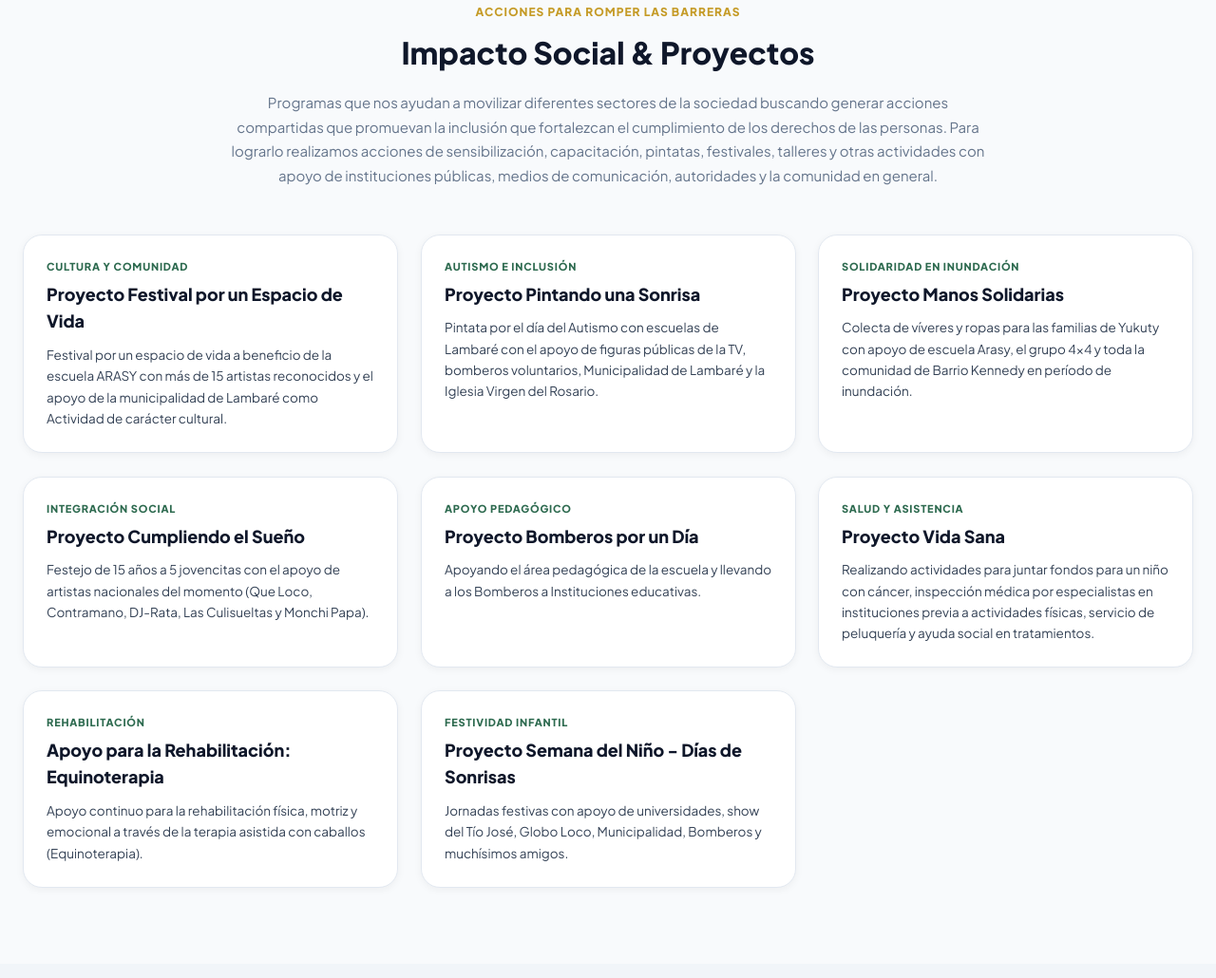
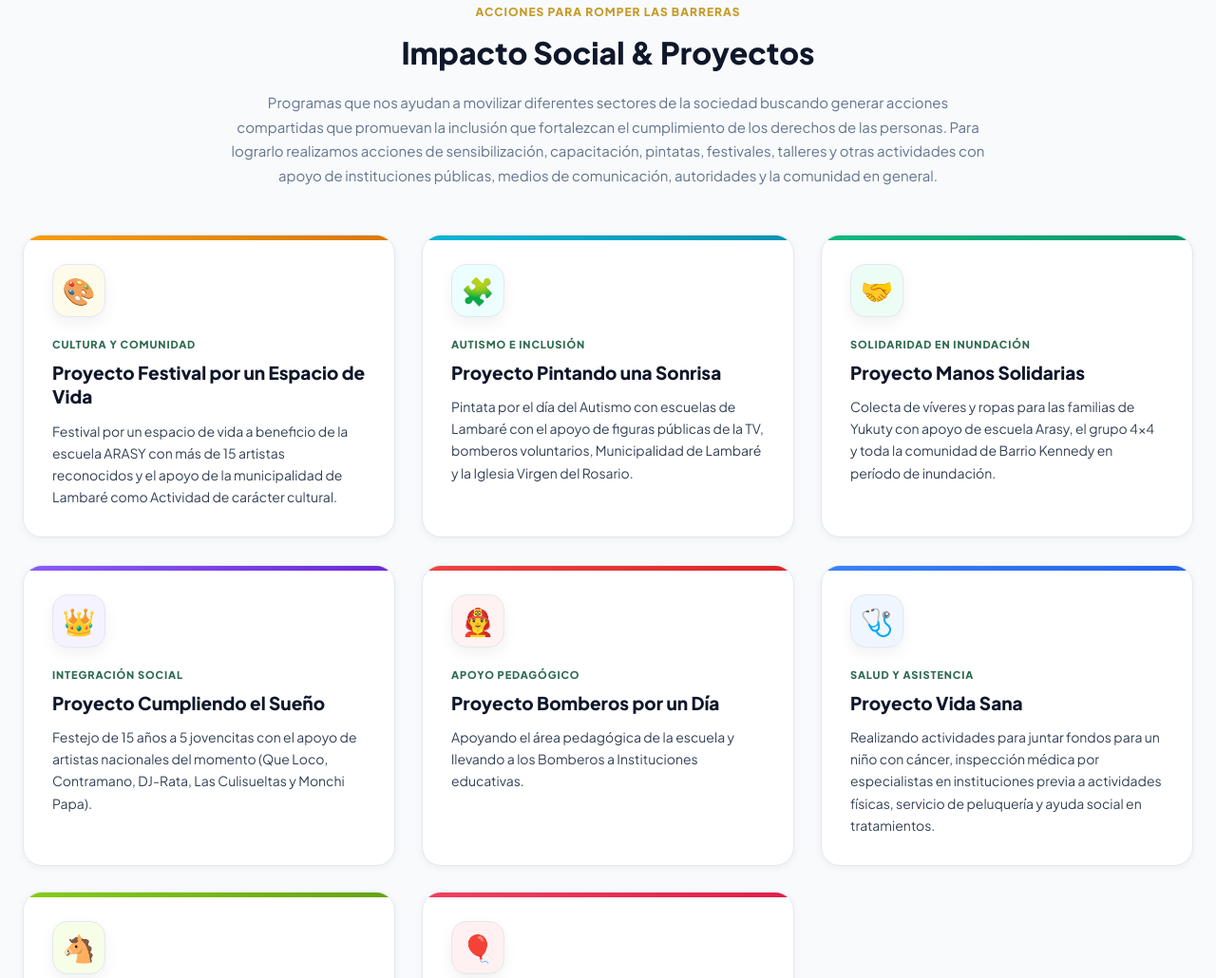
Before and after one commit to wmlumen/Fundaci-n-Espacio-de-Vida, a plain HTML site: page FORMULARIOS/PRESENTACION_INSTITUCIONAL.html in a window 1280 px wide. Shown: the part 2864-3894 px from the top of the page at 95% size. Drawn offline with Linux system fonts and the light colour scheme.

Commit message:
Mejorar CSS de proyectos asignando íconos 3D temáticos, franjas de color y efectos de elevación hover

```diff
--- a/FORMULARIOS/PRESENTACION_INSTITUCIONAL.html
+++ b/FORMULARIOS/PRESENTACION_INSTITUCIONAL.html
@@ -99,13 +99,17 @@
         .feature-list { list-style: none; margin-top: 16px; }
         .feature-list li { position: relative; padding-left: 26px; margin-bottom: 14px; font-size: 14px; color: var(--text-body); line-height: 1.6; }
         .feature-list li::before { content: '✓'; position: absolute; left: 0; top: 0; color: var(--primary); font-weight: 900; }
-        .projects-grid { display: grid; grid-template-columns: repeat(3, 1fr); gap: 24px; }
-        .project-card { background: var(--bg-card); border: 1px solid var(--border-color); border-radius: var(--radius-lg); overflow: hidden; box-shadow: var(--shadow-sm); transition: transform 0.4s cubic-bezier(0.16, 1, 0.3, 1); }
-        .project-card:hover { transform: translateY(-6px); }
-        .project-content { padding: 24px; }
-        .project-tag { font-size: 11px; font-weight: 800; color: var(--primary); text-transform: uppercase; letter-spacing: 0.8px; display: block; margin-bottom: 6px; }
-        .project-title { font-size: 18px; font-weight: 800; color: var(--text-heading); margin-bottom: 10px; }
-        .project-desc { font-size: 13.5px; color: var(--text-body); line-height: 1.65; }
+        /* Modern Projects Grid & Attractive Card Styling */
+        .projects-grid { display: grid; grid-template-columns: repeat(3, 1fr); gap: 28px; }
+        .project-card { background: var(--bg-card); border: 1px solid var(--border-color); border-radius: var(--radius-lg); overflow: hidden; box-shadow: var(--shadow-sm); transition: transform 0.4s cubic-bezier(0.16, 1, 0.3, 1), box-shadow 0.4s cubic-bezier(0.16, 1, 0.3, 1), border-color 0.4s ease; position: relative; display: flex; flex-direction: column; }
+        .project-card::before { content: ""; position: absolute; top: 0; left: 0; right: 0; height: 5px; background: var(--card-accent, linear-gradient(90deg, var(--primary), var(--primary-light))); }
+        .project-card:hover { transform: translateY(-8px); box-shadow: 0 20px 40px -10px rgba(0, 0, 0, 0.15); border-color: var(--primary-light); }
+        .project-content { padding: 30px; display: flex; flex-direction: column; height: 100%; }
+        .project-icon-box { width: 56px; height: 56px; border-radius: 16px; display: flex; align-items: center; justify-content: center; font-size: 28px; margin-bottom: 20px; background: var(--icon-bg, #f1f5f9); border: 1px solid var(--border-color); box-shadow: 0 6px 15px rgba(0,0,0,0.06); transition: transform 0.3s ease; }
+        .project-card:hover .project-icon-box { transform: scale(1.1) rotate(4deg); }
+        .project-tag { font-size: 11px; font-weight: 800; color: var(--primary); text-transform: uppercase; letter-spacing: 0.9px; display: block; margin-bottom: 8px; }
+        .project-title { font-size: 19px; font-weight: 800; color: var(--text-heading); margin-bottom: 12px; line-height: 1.35; }
+        .project-desc { font-size: 14px; color: var(--text-body); line-height: 1.65; flex-grow: 1; }
         .contact-grid { display: grid; grid-template-columns: 1fr 1fr; gap: 30px; }
         .contact-info-box { background: linear-gradient(135deg, var(--primary-dark) 0%, var(--primary) 100%); color: #ffffff; border-radius: var(--radius-lg); padding: 36px; display: flex; flex-direction: column; justify-content: space-between; }
         .contact-item { display: flex; align-items: flex-start; gap: 16px; margin-bottom: 20px; }
@@ -270,14 +274,14 @@
                 <p class="section-desc">Programas que nos ayudan a movilizar diferentes sectores de la sociedad buscando generar acciones compartidas que promuevan la inclusión que fortalezcan el cumplimiento de los derechos de las personas. Para lograrlo realizamos acciones de sensibilización, capacitación, pintatas, festivales, talleres y otras actividades con apoyo de instituciones públicas, medios de comunicación, autoridades y la comunidad en general.</p>
             </div>
             <div class="projects-grid">
-                <div class="project-card"><div class="project-content"><span class="project-tag">CULTURA Y COMUNIDAD</span><h4 class="project-title">Proyecto Festival por un Espacio de Vida</h4><p class="project-desc">Festival por un espacio de vida a beneficio de la escuela ARASY con más de 15 artistas reconocidos y el apoyo de la municipalidad de Lambaré como Actividad de carácter cultural.</p></div></div>
-                <div class="project-card"><div class="project-content"><span class="project-tag">AUTISMO E INCLUSIÓN</span><h4 class="project-title">Proyecto Pintando una Sonrisa</h4><p class="project-desc">Pintata por el día del Autismo con escuelas de Lambaré con el apoyo de figuras públicas de la TV, bomberos voluntarios, Municipalidad de Lambaré y la Iglesia Virgen del Rosario.</p></div></div>
-                <div class="project-card"><div class="project-content"><span class="project-tag">SOLIDARIDAD EN INUNDACIÓN</span><h4 class="project-title">Proyecto Manos Solidarias</h4><p class="project-desc">Colecta de víveres y ropas para las familias de Yukuty con apoyo de escuela Arasy, el grupo 4x4 y toda la comunidad de Barrio Kennedy en período de inundación.</p></div></div>
-                <div class="project-card"><div class="project-content"><span class="project-tag">INTEGRACIÓN SOCIAL</span><h4 class="project-title">Proyecto Cumpliendo el Sueño</h4><p class="project-desc">Festejo de 15 años a 5 jovencitas con el apoyo de artistas nacionales del momento (Que Loco, Contramano, DJ-Rata, Las Culisueltas y Monchi Papa).</p></div></div>
-                <div class="project-card"><div class="project-content"><span class="project-tag">APOYO PEDAGÓGICO</span><h4 class="project-title">Proyecto Bomberos por un Día</h4><p class="project-desc">Apoyando el área pedagógica de la escuela y llevando a los Bomberos a Instituciones educativas.</p></div></div>
-                <div class="project-card"><div class="project-content"><span class="project-tag">SALUD Y ASISTENCIA</span><h4 class="project-title">Proyecto Vida Sana</h4><p class="project-desc">Realizando actividades para juntar fondos para un niño con cáncer, inspección médica por especialistas en instituciones previa a actividades físicas, servicio de peluquería y ayuda social en tratamientos.</p></div></div>
-                <div class="project-card"><div class="project-content"><span class="project-tag">REHABILITACIÓN</span><h4 class="project-title">Apoyo para la Rehabilitación: Equinoterapia</h4><p class="project-desc">Apoyo continuo para la rehabilitación física, motriz y emocional a través de la terapia asistida con caballos (Equinoterapia).</p></div></div>
-                <div class="project-card"><div class="project-content"><span class="project-tag">FESTIVIDAD INFANTIL</span><h4 class="project-title">Proyecto Semana del Niño - Días de Sonrisas</h4><p class="project-desc">Jornadas festivas con apoyo de universidades, show del Tío José, Globo Loco, Municipalidad, Bomberos y muchísimos amigos.</p></div></div>
+                <div class="project-card" style="--card-accent: linear-gradient(90deg, #f59e0b, #d97706);"><div class="project-content"><div class="project-icon-box" style="--icon-bg: #fffbeb; color: #d97706;">🎨</div><span class="project-tag">CULTURA Y COMUNIDAD</span><h4 class="project-title">Proyecto Festival por un Espacio de Vida</h4><p class="project-desc">Festival por un espacio de vida a beneficio de la escuela ARASY con más de 15 artistas reconocidos y el apoyo de la municipalidad de Lambaré como Actividad de carácter cultural.</p></div></div>
+                <div class="project-card" style="--card-accent: linear-gradient(90deg, #06b6d4, #0891b2);"><div class="project-content"><div class="project-icon-box" style="--icon-bg: #ecfeff; color: #0891b2;">🧩</div><span class="project-tag">AUTISMO E INCLUSIÓN</span><h4 class="project-title">Proyecto Pintando una Sonrisa</h4><p class="project-desc">Pintata por el día del Autismo con escuelas de Lambaré con el apoyo de figuras públicas de la TV, bomberos voluntarios, Municipalidad de Lambaré y la Iglesia Virgen del Rosario.</p></div></div>
+                <div class="project-card" style="--card-accent: linear-gradient(90deg, #10b981, #059669);"><div class="project-content"><div class="project-icon-box" style="--icon-bg: #ecfdf5; color: #059669;">🤝</div><span class="project-tag">SOLIDARIDAD EN INUNDACIÓN</span><h4 class="project-title">Proyecto Manos Solidarias</h4><p class="project-desc">Colecta de víveres y ropas para las familias de Yukuty con apoyo de escuela Arasy, el grupo 4x4 y toda la comunidad de Barrio Kennedy en período de inundación.</p></div></div>
+                <div class="project-card" style="--card-accent: linear-gradient(90deg, #8b5cf6, #6d28d9);"><div class="project-content"><div class="project-icon-box" style="--icon-bg: #f5f3ff; color: #6d28d9;">👑</div><span class="project-tag">INTEGRACIÓN SOCIAL</span><h4 class="project-title">Proyecto Cumpliendo el Sueño</h4><p class="project-desc">Festejo de 15 años a 5 jovencitas con el apoyo de artistas nacionales del momento (Que Loco, Contramano, DJ-Rata, Las Culisueltas y Monchi Papa).</p></div></div>
+                <div class="project-card" style="--card-accent: linear-gradient(90deg, #ef4444, #dc2626);"><div class="project-content"><div class="project-icon-box" style="--icon-bg: #fef2f2; color: #dc2626;">👨‍🚒</div><span class="project-tag">APOYO PEDAGÓGICO</span><h4 class="project-title">Proyecto Bomberos por un Día</h4><p class="project-desc">Apoyando el área pedagógica de la escuela y llevando a los Bomberos a Instituciones educativas.</p></div></div>
+                <div class="project-card" style="--card-accent: linear-gradient(90deg, #3b82f6, #2563eb);"><div class="project-content"><div class="project-icon-box" style="--icon-bg: #eff6ff; color: #2563eb;">🩺</div><span class="project-tag">SALUD Y ASISTENCIA</span><h4 class="project-title">Proyecto Vida Sana</h4><p class="project-desc">Realizando actividades para juntar fondos para un niño con cáncer, inspección médica por especialistas en instituciones previa a actividades físicas, servicio de peluquería y ayuda social en tratamientos.</p></div></div>
+                <div class="project-card" style="--card-accent: linear-gradient(90deg, #84cc16, #65a30d);"><div class="project-content"><div class="project-icon-box" style="--icon-bg: #f7fee7; color: #65a30d;">🐴</div><span class="project-tag">REHABILITACIÓN</span><h4 class="project-title">Apoyo para la Rehabilitación: Equinoterapia</h4><p class="project-desc">Apoyo continuo para la rehabilitación física, motriz y emocional a través de la terapia asistida con caballos (Equinoterapia).</p></div></div>
+                <div class="project-card" style="--card-accent: linear-gradient(90deg, #f43f5e, #e11d48);"><div class="project-content"><div class="project-icon-box" style="--icon-bg: #fff1f2; color: #e11d48;">🎈</div><span class="project-tag">FESTIVIDAD INFANTIL</span><h4 class="project-title">Proyecto Semana del Niño - Días de Sonrisas</h4><p class="project-desc">Jornadas festivas con apoyo de universidades, show del Tío José, Globo Loco, Municipalidad, Bomberos y muchísimos amigos.</p></div></div>
             </div>
         </div>
     </section>
```
Also changed, not shown: index.html (+19 -15 lines).
